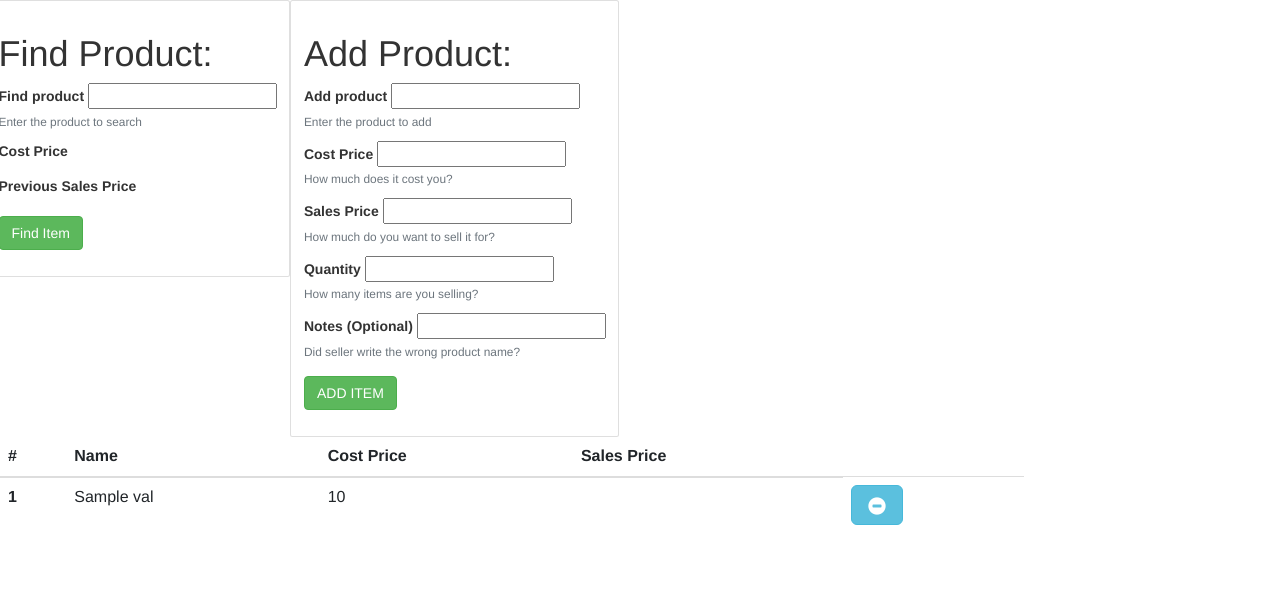
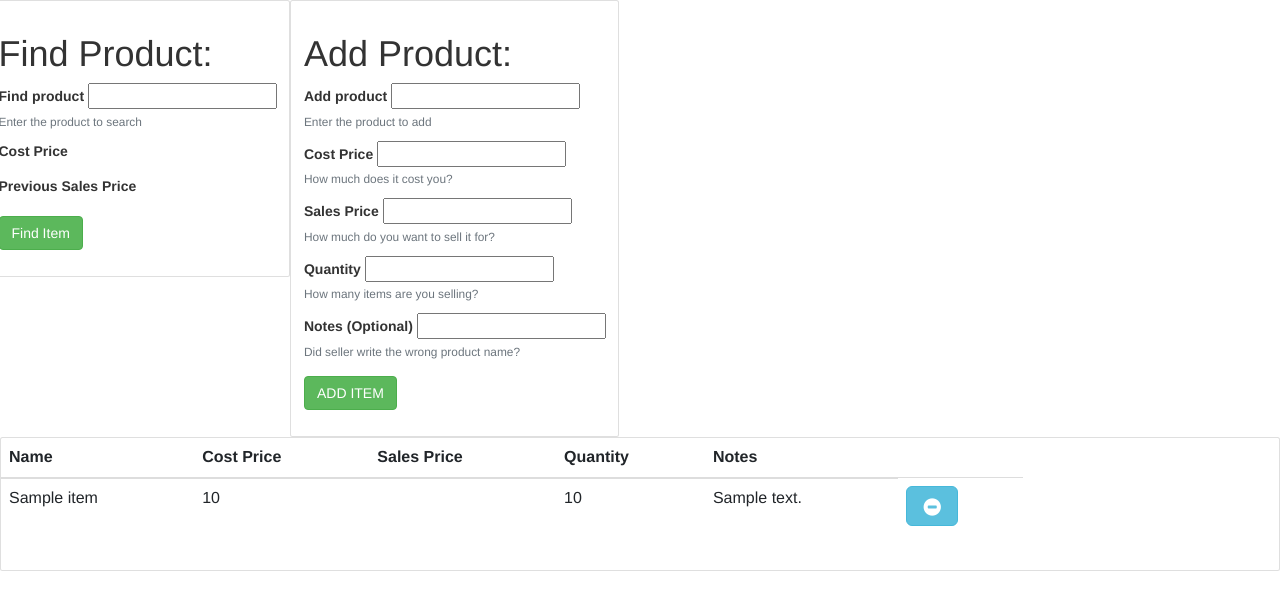
Before and after one commit to n27jain/DeliveryInvoiceMaker, a Flask app: template templates/main.html in a window 1280 px wide. Shown: the top 610 px of the page. Run offline with Flask 2, Linux system fonts and the light colour scheme; the template is opened without the code that fills it: most values are stand-ins (such as "Sample title", 1, 10 or a date in 2020); some libraries are stand-ins or nearby versions.

Commit message:
scope issue

```diff
--- a/app.py
+++ b/app.py
@@ -26,6 +26,16 @@
 app.secret_key = "namanjain"
 data = None
 
+class Item:
+    def __init__(self, key, name, costPrice, previousSalePrice , notes, quantity):
+        self.key = key
+        self.name = name
+        self.costPrice = costPrice
+        self.previousSalePrice = previousSalePrice
+        self.notes = notes
+        self.quantity = quantity
+
+
 
 def getData():
     data = None
@@ -50,24 +60,38 @@
     search = None # this will be the keyword we search by
 
     data = getData()
+    itemsList = []
 
     if request.method == 'POST':
         if (request.form['submit'] == 'add'):
+
+            #mandatory
             item = request.form["nm"]
             costPrice = request.form["cp"]
             salesPrice = request.form["sp"]
-            if item and costPrice and salesPrice: # create item in db
-                db.child("Products").push(
+            quantity = request.form["quantity"]
+            #optional
+            notes = None
+            notes = request.form["notes"]
+
+            if item and costPrice and salesPrice and quantity: # create item in db
+                varcheck = db.child("Products").push(
                     {"name": item,
                     "costPrice": costPrice,
-                    "previousSalePrice": [0,salesPrice]
+                    "previousSalePrice": [0,salesPrice],
+                    "notes": notes,
+                    "quantity": quantity
                     }
                 )
+
                 data = getData()
+                jsonVal = Item(varcheck, item, costPrice, salesPrice, notes, quantity)
+                itemsList.append(jsonVal)
+                print("LENGTH:" ,len(itemsList))
 
             session["item"] = item
             print("postItem is" ,  item)
-            return render_template('main.html', data = data )
+            return render_template('main.html', data = data , itemsList = itemsList )
             # return redirect( url_for("itemPage") )
 
         elif (request.form['submit'] == 'find'):
@@ -84,21 +108,13 @@
             print("finding :", al)
             db.child("Products").child(toDelete).remove()
             data = getData()
-            return render_template('main.html', data = data )
+            return render_template('main.html', data = data, itemsList = itemsList)
 
         else:
-            return render_template('main.html', data = data )
+            return render_template('main.html', data = data, itemsList = itemsList )
 
     else:
-            return render_template('main.html', data = data )
-
-# @app.route("/item")
-# def itemPage():
-#     if "item" in session:
-#         item = session["item"]
-#         return f"<h1>{item}</h1>"
-#     else:
-#         redirect(url_for('home'))
+            return render_template('main.html', data = data, itemsList = itemsList )
 
 @app.route("/logout")
 def logout():
--- a/templates/main.html
+++ b/templates/main.html
@@ -29,6 +29,7 @@
 
  <div class = "row">
 
+  <!-- Find product Form -->
   <div class="column">
     <div class="card">
       <div class="card-body">
@@ -51,6 +52,8 @@
     </div>
   </div>
 
+
+ <!-- Add a new product Form -->
   <div class="column">
     <div class="card">
       <div class="card-body">
@@ -73,7 +76,7 @@
           </p>
           <p>
             <label for="Quantity"> Quantity </label>
-            <input type="number" step="1" name="sp" />
+            <input type="number" step="1" name="quantity" />
             <small class="form-text text-muted">How many items are you selling?</small>
           </p>
           <p>
@@ -89,27 +92,31 @@
 
  </div>
 
- <!-- Products added to List -->
+ <!-- Products added to List Table -->
+
+ <div class="card">
   <table class = "table" style="width:80%">
     <thead>
       <tr>
-        <th scope="col">#</th>
         <th scope="col">Name</th>
         <th scope="col">Cost Price</th>
         <th scope="col">Sales Price</th>
+        <th scope="col">Quantity</th>
+         <th scope="col">Notes</th>
       </tr>
     </thead>
     <tbody>
-      {% if data != None %}
-        {% for i in data.each() %}
+      {% if itemsList != None %}
+        {% for i in itemsList %}
           <tr>
-          <th scope="row"> 1 </th>
-            <td>{{i.val().name}}</td>
-            <td>{{i.val().costPrice}}</td>
-            <td>{{i.val().previousSalePrice[-1]}}</td>
+            <td>{{i.name}}</td>
+            <td>{{i.costPrice}}</td>
+            <td>{{i.previousSalePrice[-1]}}</td>
+            <td>{{i.quantity}}</td>
+            <td>{{i.notes}}</td>
             <td>
               <form action="#" method="post">
-                <input type="hidden" value="{{i.key()}}" name="itemDelete">
+                <input type="hidden" value="{{i.key}}" name="itemDelete">
                 <button class="btn btn-info btn-lg" name = "submit" value = "remove">
                   <span class="glyphicon glyphicon-minus-sign"></span>
                 </a>
@@ -119,7 +126,8 @@
         {% endfor %}
       {% endif %}
     </tbody>
+
   </table>
-
+ </div>
 
 </html>
```
